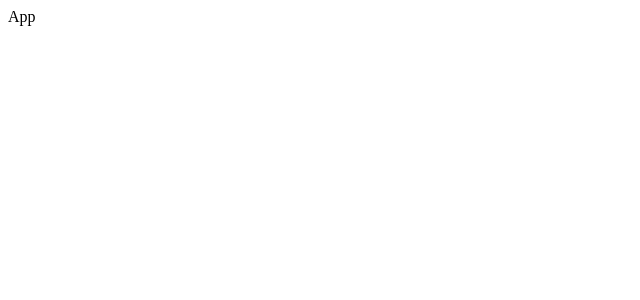
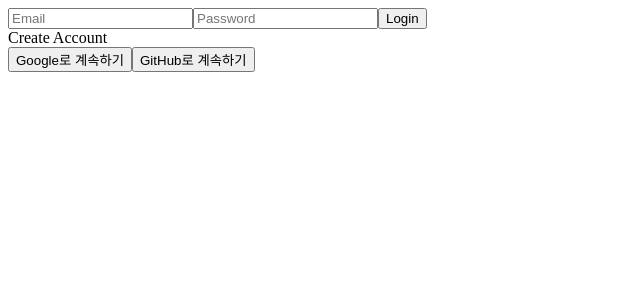
Before and after one commit to jdh4601/tweet_clone, a React (Create React App) app: page / in a window 1280 px wide. Shown: the top 300 px of the page, without its empty margins (0-640 px from the left). Built offline with nearby package versions, Linux system fonts and the light colour scheme; no server answers.

Commit message:
Feat : Add Login auth system

```diff
--- a/package.json
+++ b/package.json
@@ -6,8 +6,11 @@
     "@testing-library/jest-dom": "^5.16.5",
     "@testing-library/react": "^13.4.0",
     "@testing-library/user-event": "^13.5.0",
+    "firebase": "^9.16.0",
+    "firebaseui": "^6.0.2",
     "react": "^18.2.0",
     "react-dom": "^18.2.0",
+    "react-router-dom": "^6.7.0",
     "react-scripts": "5.0.1",
     "web-vitals": "^2.1.4"
   },
--- a/src/App.js
+++ /dev/null
@@ -1,7 +0,0 @@
-import React from 'react';
-
-function App() {
-  return <div>App</div>;
-}
-
-export default App;
--- /dev/null
+++ b/src/components/App.js
@@ -0,0 +1,27 @@
+import React, { useState, useEffect } from 'react';
+import Router from './Router';
+import { authService } from '../firebase';
+import { onAuthStateChanged } from 'firebase/auth';
+
+function App() {
+  // 초기화 시켜줌
+  const [init, setInit] = useState(false);
+  // 로그인 상태 여부
+  const [isLoggedIn, setIsLoggedIn] = useState(false);
+
+  useEffect(() => {
+    // 로그인 상태 확인
+    onAuthStateChanged(authService, user => {
+      if (user) {
+        setIsLoggedIn(true);
+      } else {
+        setIsLoggedIn(false);
+      }
+      setInit(true);
+    });
+  }, []);
+
+  return <div>{init ? <Router isLoggedIn={isLoggedIn} /> : 'Loading...'}</div>;
+}
+
+export default App;
--- /dev/null
+++ b/src/components/Router.js
@@ -0,0 +1,24 @@
+import React from 'react';
+import { HashRouter, Routes, Route } from 'react-router-dom';
+import Home from '../routes/Home';
+import Auth from '../routes/Auth';
+
+const Router = ({ isLoggedIn }) => {
+  return (
+    <HashRouter>
+      <Routes>
+        {isLoggedIn ? (
+          <>
+            <Route exact path="/" element={<Home />} />
+          </>
+        ) : (
+          <>
+            <Route exact path="/" element={<Auth />} />
+          </>
+        )}
+      </Routes>
+    </HashRouter>
+  );
+};
+
+export default Router;
--- /dev/null
+++ b/src/firebase.js
@@ -0,0 +1,15 @@
+import { initializeApp } from 'firebase/app';
+import { getAuth } from 'firebase/auth';
+
+const firebaseConfig = {
+  apiKey: process.env.REACT_APP_API_KEY,
+  authDomain: process.env.REACT_APP_AUTH_DOMAIN,
+  projectId: process.env.REACT_APP_PROJECT_ID,
+  storageBucket: process.env.REACT_APP_STORAGE_BUCKET,
+  messagingSenderId: process.env.REACT_APP_MESSAGING_SENDER_ID,
+  appId: process.env.REACT_APP_APP_ID,
+};
+
+const app = initializeApp(firebaseConfig);
+
+export const authService = getAuth(app);
--- a/src/index.js
+++ b/src/index.js
@@ -1,6 +1,6 @@
 import React from 'react';
 import ReactDOM from 'react-dom/client';
-import App from './App';
+import App from './components/App';
 
 const root = ReactDOM.createRoot(document.getElementById('root'));
 root.render(
--- /dev/null
+++ b/src/routes/Auth.js
@@ -0,0 +1,95 @@
+import React, { useState } from 'react';
+import { authService } from '../firebase';
+import {
+  createUserWithEmailAndPassword,
+  signInWithEmailAndPassword,
+} from 'firebase/auth';
+
+function Auth() {
+  const [email, setEmail] = useState('');
+  const [password, setPassword] = useState('');
+  const [newAccount, setNewAccount] = useState(false);
+  const [error, setError] = useState('');
+
+  const onChange = event => {
+    const {
+      target: { name, value },
+    } = event;
+
+    if (name === 'email') {
+      setEmail(value);
+      console.log(value);
+    } else if (name === 'password') {
+      setPassword(value);
+      console.log(value);
+    }
+  };
+
+  const onSubmit = async e => {
+    e.preventDefault();
+    try {
+      if (newAccount) {
+        // create new account, signup
+        const data = await createUserWithEmailAndPassword(
+          authService,
+          email,
+          password
+        );
+        console.log(data);
+      } else {
+        // signin
+        const data = await signInWithEmailAndPassword(
+          authService,
+          email,
+          password
+        );
+        console.log('SIGN IN\nWelcome!');
+        const emailData = data.user.email;
+        console.log(emailData);
+      }
+    } catch (error) {
+      setError(error.message);
+    }
+  };
+
+  const toggleAccount = () => {
+    setNewAccount(prev => !prev);
+  };
+
+  return (
+    <div>
+      <form onSubmit={onSubmit}>
+        <input
+          name="email"
+          type="text"
+          placeholder="Email"
+          value={email}
+          onChange={onChange}
+          required
+        />
+        <input
+          name="password"
+          type="password"
+          placeholder="Password"
+          value={password}
+          onChange={onChange}
+          required
+        />
+        <input
+          type="submit"
+          value={newAccount ? 'Create new account' : 'Login'}
+        />
+      </form>
+      <span>{error}</span>
+      <span onClick={toggleAccount}>
+        {newAccount ? 'Sign In' : 'Create Account'}
+      </span>
+      <div>
+        <button>Google로 계속하기</button>
+        <button>GitHub로 계속하기</button>
+      </div>
+    </div>
+  );
+}
+
+export default Auth;
--- /dev/null
+++ b/src/routes/Home.js
@@ -0,0 +1,7 @@
+import React from 'react';
+
+function Home() {
+  return <div>Home</div>;
+}
+
+export default Home;
```
Also changed, not shown: src/routes/EditProfile.js (added, +7 -0 lines), src/routes/Profile.js (added, +7 -0 lines), 2 other files (tests, documents, lock files or other folders).
